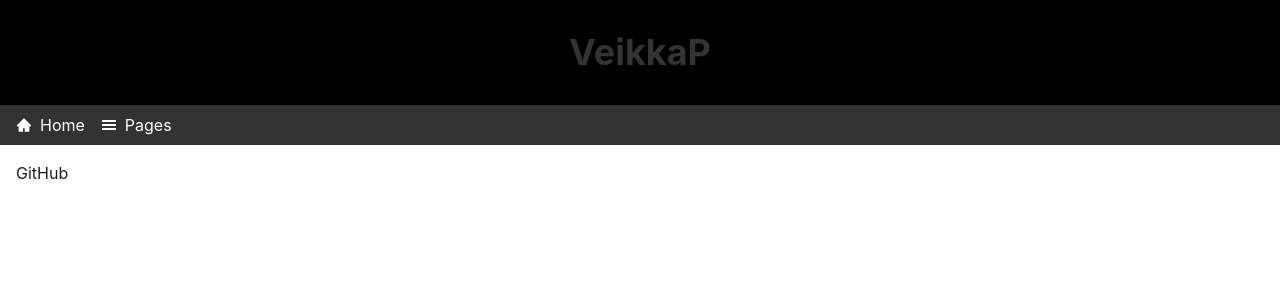
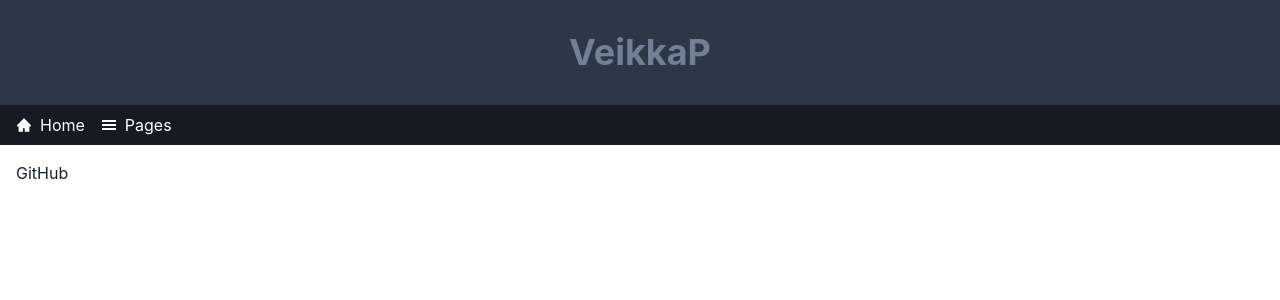
Before and after one commit to Iiigorriii/reactnettisivut, a Next.js app: page / in a window 1280 px wide. Shown: the top 300 px of the page. Built offline with nearby package versions, Linux system fonts and the light colour scheme.

Commit message:
Header color

```diff
--- a/components/Header/Header.module.css
+++ b/components/Header/Header.module.css
@@ -1,7 +1,7 @@
 .mainheader {
   padding: 15px;
   text-align: center;
-  background-color: rgb(0, 0, 0);
-  color: rgb(51, 51, 51);
+  background-color: #2D3748;
+  color: #718096;
   outline: none;
 }
--- a/components/Navbar/Navbar.module.css
+++ b/components/Navbar/Navbar.module.css
@@ -7,7 +7,7 @@
 
 .navbar {
   overflow: hidden;
-  background-color: #333;
+  background-color: #171923;
   display: flex;
   align-items: center;
   gap: 1rem;
```
